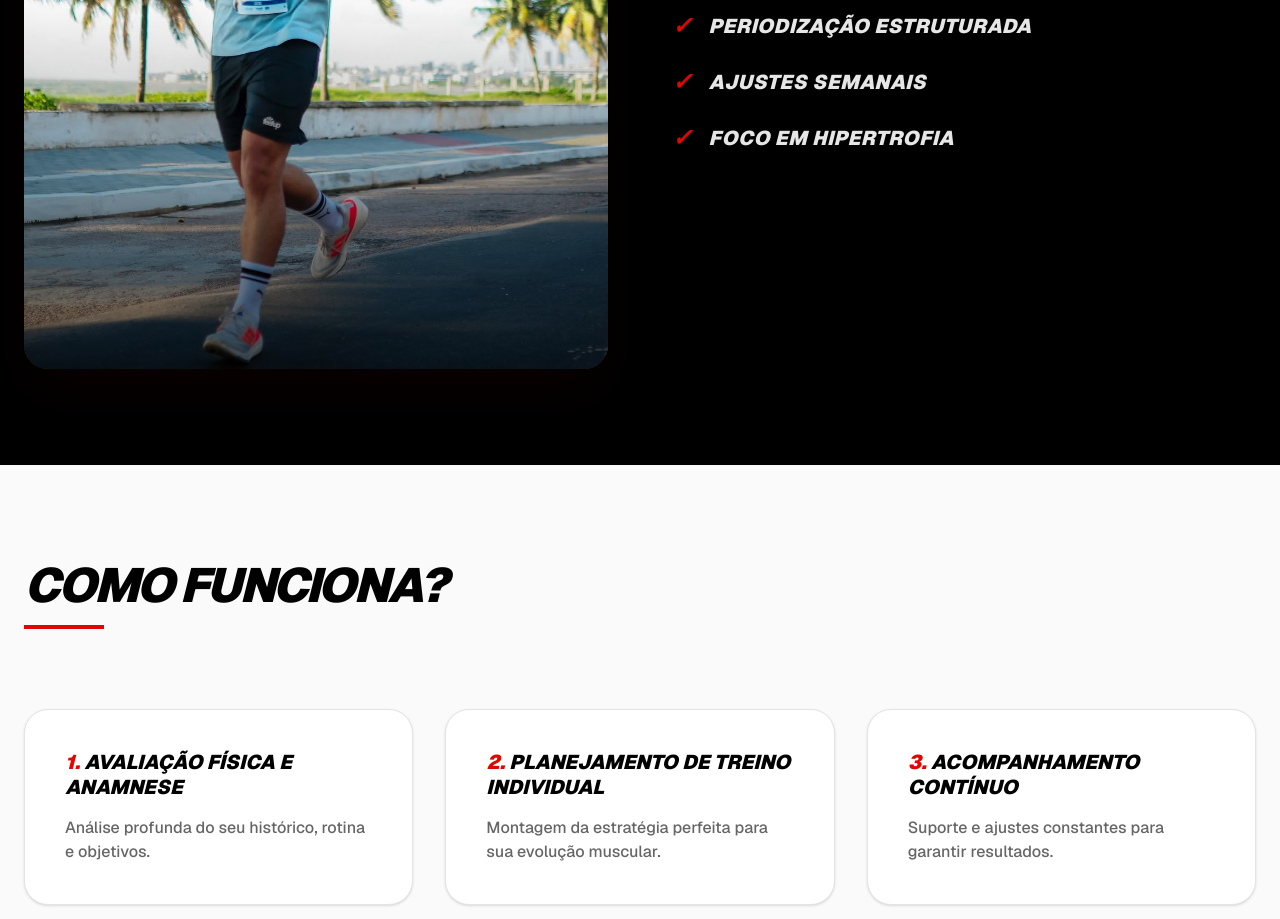
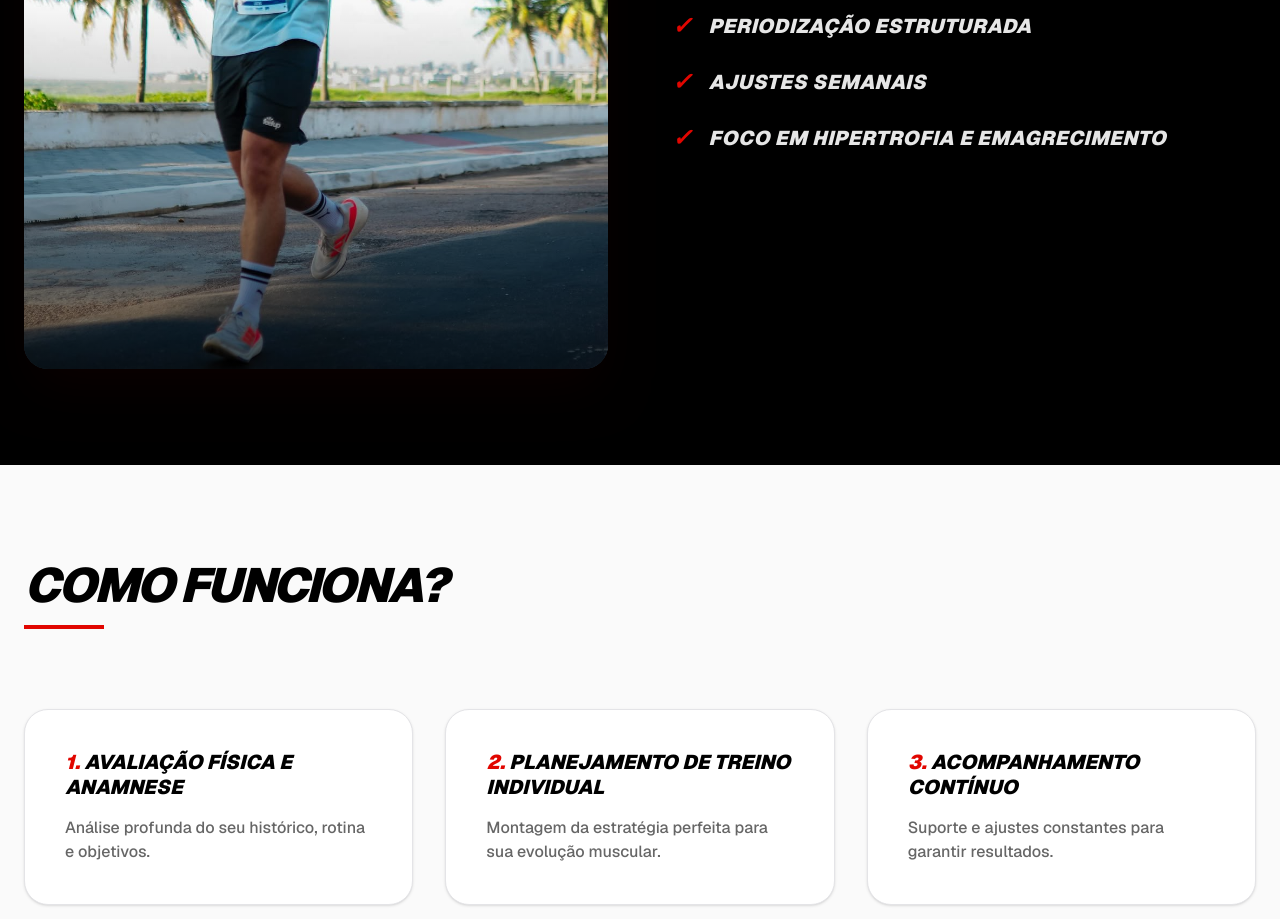
Before and after one commit to jaohenriqu3/lucashenriquepersonal, a Next.js app: page / in a window 1280 px wide. Shown: the part 1680-2599 px from the top of the page. Built offline with nearby package versions, Linux system fonts and the light colour scheme.

Commit message:
fix: adjustment write

```diff
--- a/components/sections/ProfileSection.tsx
+++ b/components/sections/ProfileSection.tsx
@@ -28,7 +28,7 @@ export default function ProfileSection() {
                             "Avaliação Individual",
                             "Periodização Estruturada",
                             "Ajustes Semanais",
-                            "Foco em Hipertrofia"
+                            "Foco em Hipertrofia e Emagrecimento "
                         ].map((item, i) => (
                             <li key={i} className="flex items-center gap-4 text-xl font-black uppercase italic tracking-wide text-white/90 group">
                                 <span className="text-primary text-2xl group-hover:scale-110 transition-transform">✓</span> {item}
```
